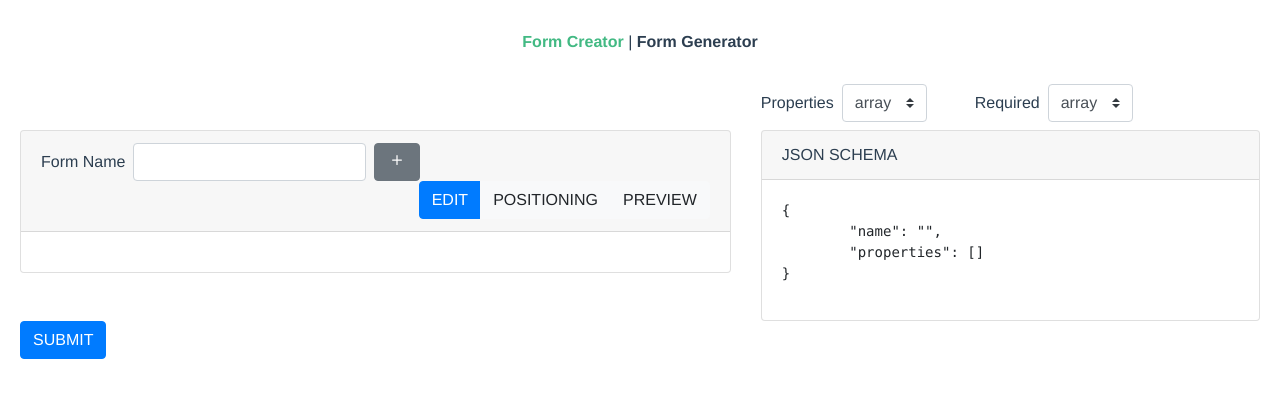
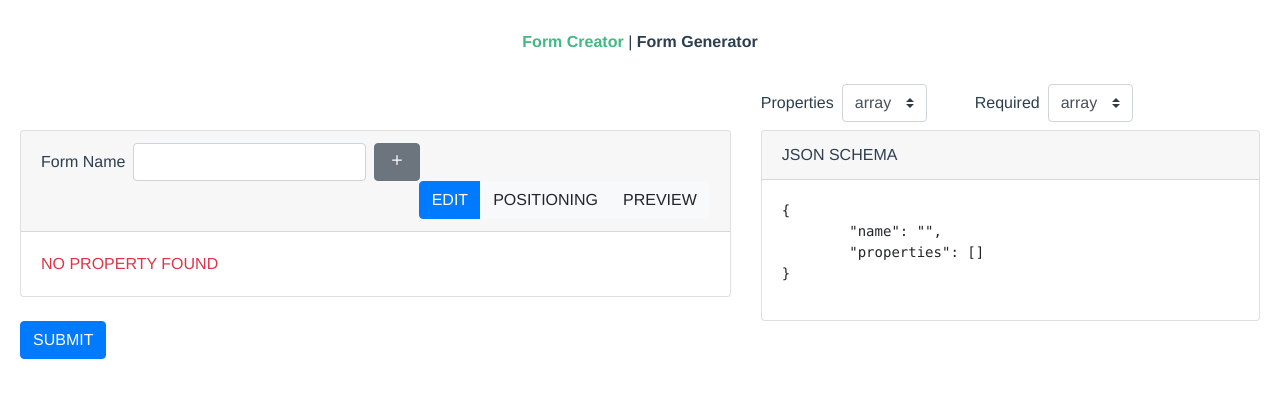
Before and after one commit to shijir0330/dynamic-form-front-end, a Vue app: page / in a window 1280 px wide. Shown: the top 398 px of the page. Built offline with nearby package versions, Linux system fonts and the light colour scheme.

Commit message:
validation submit

```diff
--- a/src/components/DynamicFormCreator.vue
+++ b/src/components/DynamicFormCreator.vue
@@ -45,6 +45,11 @@
           <b-row v-if="state === 'preview'">
             <b-col>
               PREVIEW
+            </b-col>
+          </b-row>
+          <b-row v-if="!(this.componentValue.properties.length > 0)">
+            <b-col class="text-danger">
+              NO PROPERTY FOUND
             </b-col>
           </b-row>
         </b-card>
@@ -205,7 +210,6 @@ export default {
         return
       }
 
-      alert('submitted')
       this.$emit('submit')
     }
   },
--- a/src/views/Home.vue
+++ b/src/views/Home.vue
@@ -19,7 +19,8 @@
     </b-row>
     <b-row class="mt-2">
       <b-col>
-        <dynamic-form-creator v-model="schema" v-bind:properties="properties" v-bind:required="required"/>
+        <dynamic-form-creator v-model="schema" v-bind:properties="properties" v-bind:required="required"
+        v-on:submit="submitSchema"/>
       </b-col>
     </b-row>
   </div>
@@ -42,6 +43,11 @@ export default {
         properties: [],
       }
     }
+  },
+  methods: {
+    submitSchema() {
+      alert('Schema submitted');
+    }
   }
 }
 </script>
```
